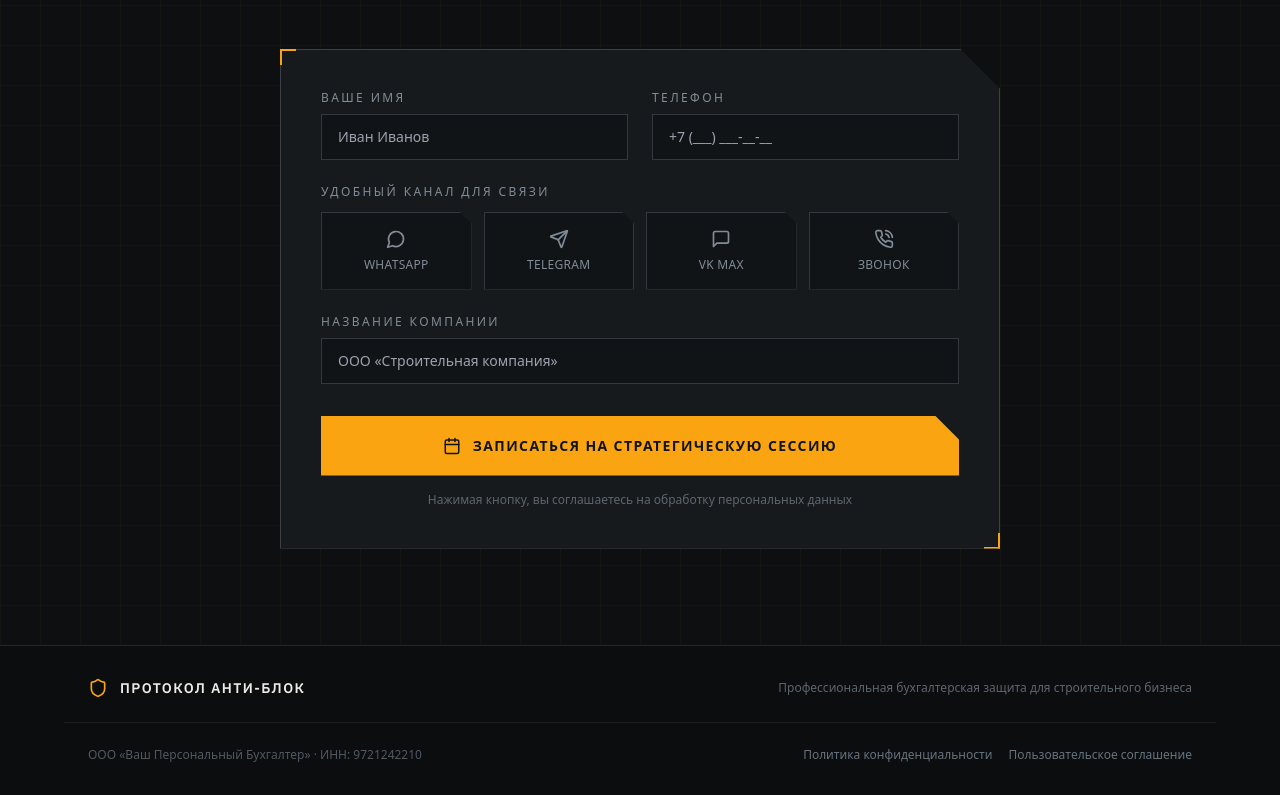
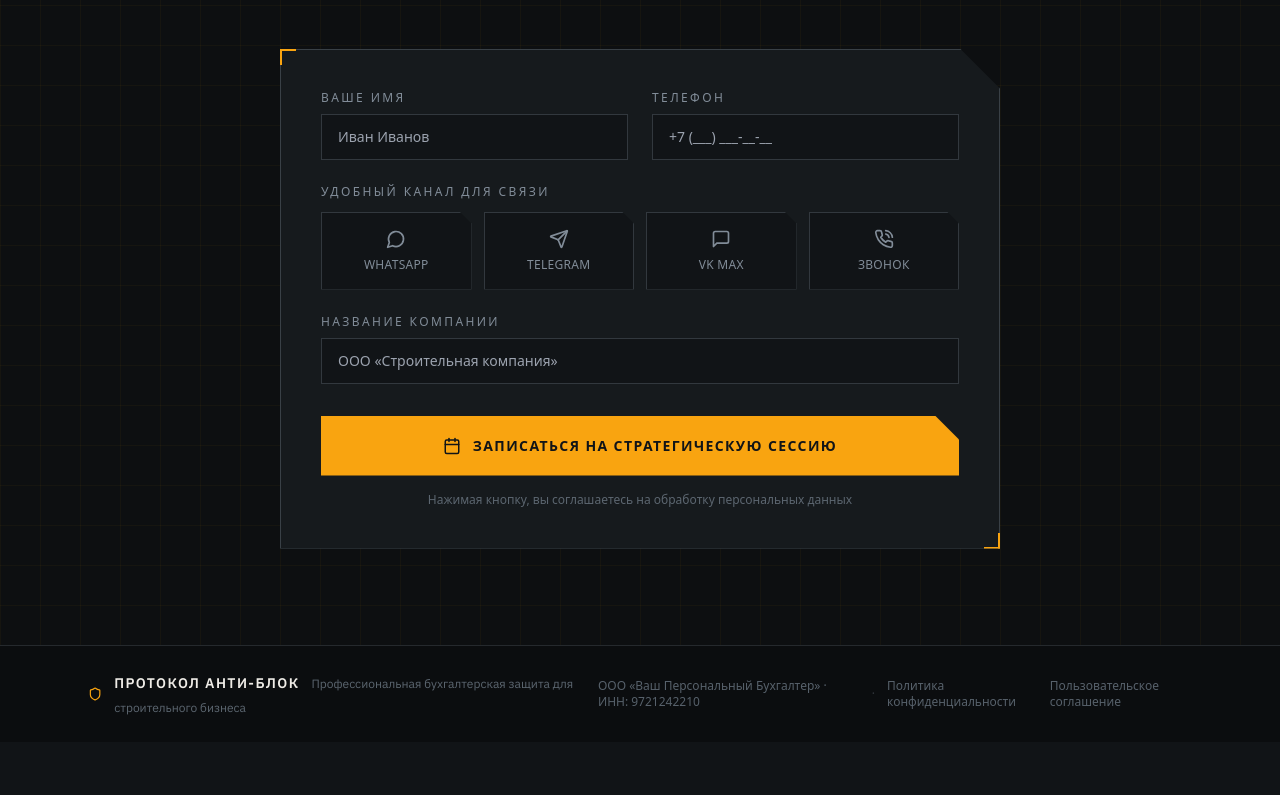
Before and after one commit to pr-poehali-dev/final-anti-block-offer, a React (Vite) app: page / in a window 1280 px wide. Shown: the part 4526-5321 px from the top of the page. After the commit the page ends 5268 px from the top, so only its background shows below. Built offline with nearby package versions, Linux system fonts and the light colour scheme.

Commit message:
получилось два футера. совмести их лаконично. чтобы информация из них осталась, но смотрелась красиво, органично друг с другом

```diff
--- a/src/pages/Index.tsx
+++ b/src/pages/Index.tsx
@@ -393,23 +393,22 @@ const Index = () => {
       </section>
 
       {/* FOOTER */}
-      <footer style={{ borderTop: '1px solid hsl(210,10%,16%)', backgroundColor: 'hsl(210,15%,5%)' }} className="py-8">
+      <footer style={{ borderTop: '1px solid hsl(210,10%,16%)', backgroundColor: 'hsl(210,15%,5%)' }} className="py-6">
         <div className="max-w-6xl mx-auto px-6 flex flex-col md:flex-row justify-between items-center gap-4">
           <div className="flex items-center gap-3">
-            <Icon name="Shield" size={20} className="text-amber" />
-            <span className="font-bold uppercase tracking-widest text-sm">Протокол Анти-Блок</span>
+            <Icon name="Shield" size={18} className="text-amber" />
+            <div>
+              <span className="font-bold uppercase tracking-widest text-sm">Протокол Анти-Блок</span>
+              <span className="hidden md:inline text-xs ml-3" style={{ color: 'hsl(210,10%,40%)' }}>Профессиональная бухгалтерская защита для строительного бизнеса</span>
+            </div>
           </div>
-          <div className="text-xs font-sans" style={{ color: 'hsl(210,10%,40%)' }}>
-            Профессиональная бухгалтерская защита для строительного бизнеса
-          </div>
-        </div>
-        <div className="max-w-6xl mx-auto px-6 mt-6 pt-6 flex flex-col md:flex-row justify-between items-center gap-3" style={{ borderTop: '1px solid hsl(210,10%,12%)' }}>
-          <span className="text-xs font-sans" style={{ color: 'hsl(210,10%,35%)' }}>
-            ООО «Ваш Персональный Бухгалтер» · ИНН: 9721242210
-          </span>
-          <div className="flex gap-4 text-xs font-sans">
-            <a href="#" style={{ color: 'hsl(210,10%,45%)' }} className="hover:opacity-70 transition-opacity">Политика конфиденциальности</a>
-            <a href="#" style={{ color: 'hsl(210,10%,45%)' }} className="hover:opacity-70 transition-opacity">Пользовательское соглашение</a>
+          <div className="flex flex-col md:flex-row items-center gap-3 text-xs font-sans" style={{ color: 'hsl(210,10%,38%)' }}>
+            <span>ООО «Ваш Персональный Бухгалтер» · ИНН: 9721242210</span>
+            <span className="hidden md:inline" style={{ color: 'hsl(210,10%,22%)' }}>·</span>
+            <div className="flex gap-4">
+              <a href="#" className="hover:opacity-70 transition-opacity">Политика конфиденциальности</a>
+              <a href="#" className="hover:opacity-70 transition-opacity">Пользовательское соглашение</a>
+            </div>
           </div>
         </div>
       </footer>
```
